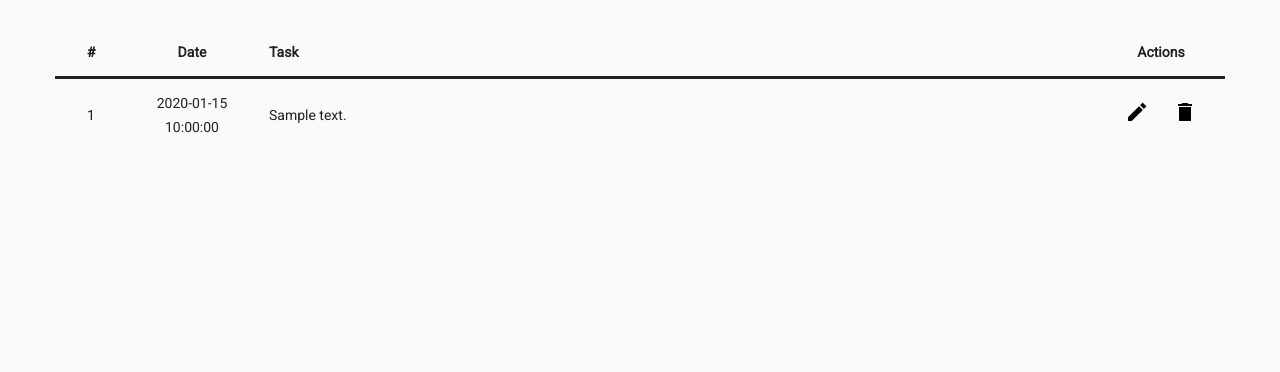
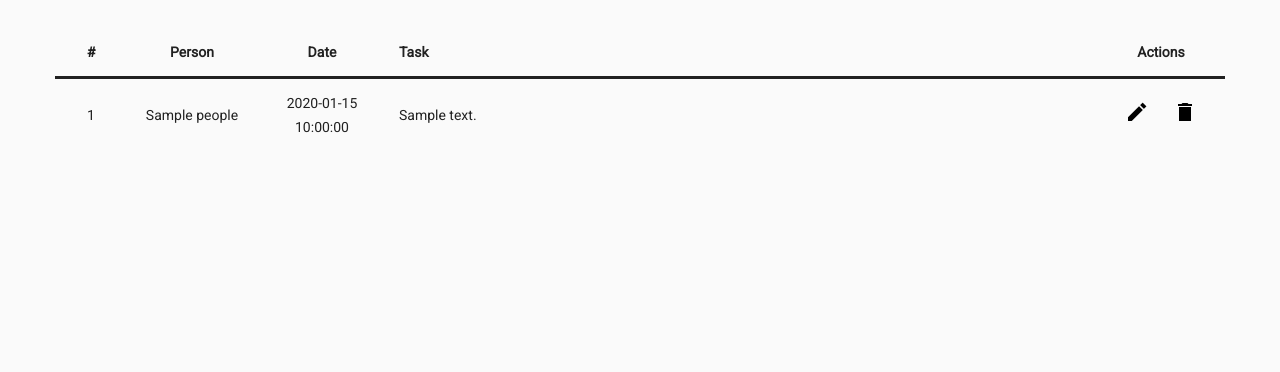
Before and after one commit to ImJulienB/basic-todo, a PHP site: page / in a window 1280 px wide. Shown: the part 48-420 px from the top of the page. Run offline with PHP 8.4, Linux system fonts and the light colour scheme; tables that the repository leaves empty or names only in its code hold one stand-in row (values such as "Sample post").

Commit message:
People implemented
Can see, add, and delete people. Can affect people to tasks, display it, and also change the affected person.

```diff
--- a/css/style.css
+++ b/css/style.css
@@ -124,15 +124,15 @@ tr > td:nth-child(1) {
 	width: 48px;
 }
 
-tr > td:nth-child(2) {
+tr > td:nth-child(2), tr > td:nth-child(3) {
 	width: 106px;
 }
 
-tr > th:nth-child(3), tr > td:nth-child(3) {
+tr > th:nth-child(4), tr > td:nth-child(4) {
 	text-align: left;
 }
 
-tr > td:nth-child(4) {
+tr > td:nth-child(5) {
 	width: 104px;
 }
 
--- a/index.html
+++ b/index.html
@@ -32,11 +32,11 @@
 			<!-- Tasks list -->
 			<table class="tasks-table" id="tasks-table">
 				<tr>
-					<th>#</th><th>Date</th><th>Task</th><th>Actions</th>
+					<th>#</th><th>Person</th><th>Date</th><th>Task</th><th>Actions</th>
 				</tr>
 				<!-- Tasks will be added over here like this:
 				<tr>
-					<td>##</td> <td>DD/MM/AAAA HH:MM:SS</td> <td>Lorem ipsum...</td> <td>Buttons here</td>
+					<td>##</td> <td>Lorem ipsum...</td> <td>DD/MM/AAAA HH:MM:SS</td> <td>Lorem ipsum...</td> <td>Buttons here</td>
 				</tr>
 				-->
 			</table>
@@ -66,6 +66,13 @@
 							<input type="datetime-local" name="date" id="date" class="form-control-input" required>
 							<label for="date" class="form-label">Date</label>
 						</div>
+						<div>
+							<label for="people-id">Person</label><br>
+							<select id="task-people-select" name="people-id">
+								<!-- People will be added here like this:
+								<option value="id-here">Lorem ipsum...</option>-->
+							</select>
+						</div><br>
 
 						<input type="submit" name="submit" id="add-submit" value="Add" class="btn-add btn-add-modal">
 						<input type="hidden" name="action" id="action" value="add">
@@ -94,6 +101,13 @@
 							<input type="datetime-local" name="edit-date" id="edit-date" class="form-control-input" required>
 							<label for="date" class="form-label">Date</label>
 						</div>
+						<div>
+							<label for="people-id">Person</label><br>
+							<select id="edit-task-people-select" name="people-id">
+								<!-- People will be added here like this:
+								<option value="id-here">Lorem ipsum...</option>-->
+							</select>
+						</div><br>
 
 						<input type="hidden" name="action" id="edit-action" value="update">
 						<input type="hidden" name="id" id="edit-id">
@@ -124,18 +138,6 @@
 						<input type="hidden" name="action" id="people-action" value="add">
 					</form>
 
-					<!-- People list -->
-					<!--<div class="people-list">
-						<div class="list-heads">
-							<span>Name</span>
-							<span>Action</span>
-						</div>
-						<div class="list-row">
-							<span>Michel</span>
-							<span><button class="btn-delete" id="btn-people-delete" value="1"></button></span>
-						</div>
-					</div>-->
-
 					<table class="tasks-table" id="people-table">
 						<tr>
 							<th>Name</th> <th>Actions</th>
@@ -147,7 +149,6 @@
 						</tr>
 						-->
 					</table>
-
 					<!-- people_request.js to show people -->
 					<!-- Placed it here for optimal performances -->
 					<script src="js/people_request.js"></script>
--- a/js/people_request.js
+++ b/js/people_request.js
@@ -13,6 +13,12 @@ $.ajax({
                     ) // Closing the last td
                 ) // Closing the tr
             ); // Done adding stuff to the table
+            $("#task-people-select").append(
+                $('<option>').attr("value", item.id).text(item.name)
+            );
+            $("#edit-task-people-select").append(
+                $('<option>').attr("value", item.id).text(item.name)
+            );
         });
     }
 });
--- a/js/task_action.js
+++ b/js/task_action.js
@@ -56,6 +56,8 @@ $("#add-submit").click(function() {
 // Handling the edit button click event
 $("#tasks-table").on("click", "#task-btn-edit", function() {
     var id = $(this).val(); // Grabbing the ID which is the button's value
+    var peopleID = $(this).closest("tr").children(".task-people-id").attr("id");
+
 
     var dateID = "#date-" + id;
     var contentID = "#task-content-" + id;
@@ -64,9 +66,12 @@ $("#tasks-table").on("click", "#task-btn-edit", function() {
     date = date.replace(/\s/g, "T");
     var content = $(this).closest("tr").children(contentID).text();
 
+
     document.getElementById("edit-content").value = content;
     document.getElementById("edit-date").value = date;
     document.getElementById("edit-id").value = id;
+    console.log(peopleID);
+    document.getElementById("edit-task-people-select").value = peopleID;
 
     var modal = document.getElementById("editmodal");
     var span = document.getElementsByClassName("edit-close")[0];
--- a/js/task_request.js
+++ b/js/task_request.js
@@ -10,6 +10,7 @@ $.ajax({
             $("#tasks-table").append( // Adding stuff to the table
                 $('<tr>').append( // Adding stuff to a newly created tr
                     $('<td>').text(item.id), // Adding the ID to the first td
+                    $('<td>').attr("class", "task-people-id").attr("id", item.peopleid).text(item.name),
                     $('<td>').attr("id", dateID).text(item.date), // Adding the date & time to the second td
                     $('<td>').attr("id", contentID).text(item.content), // Adding the task's content to the third td
                     $('<td>').append( // Adding the buttons here, have to open this one
--- a/php/tasks_request.php
+++ b/php/tasks_request.php
@@ -2,7 +2,10 @@
 
 require("db_connect.php");
 
-$request = $db->prepare("SELECT * FROM task"); // Preparing the request to grab everything from the task table
+$request = $db->prepare("SELECT t.*, p.name
+						FROM task AS t
+						INNER JOIN people AS p
+						WHERE p.id = t.peopleid"); // Preparing the request to grab everything from the task table
 $request->execute(); // Firing it
 
 $response = $request->fetchAll(PDO::FETCH_ASSOC); // Fetching data from the request
```
Also changed, not shown: php/tasks_action.php (+4 -5 lines).
